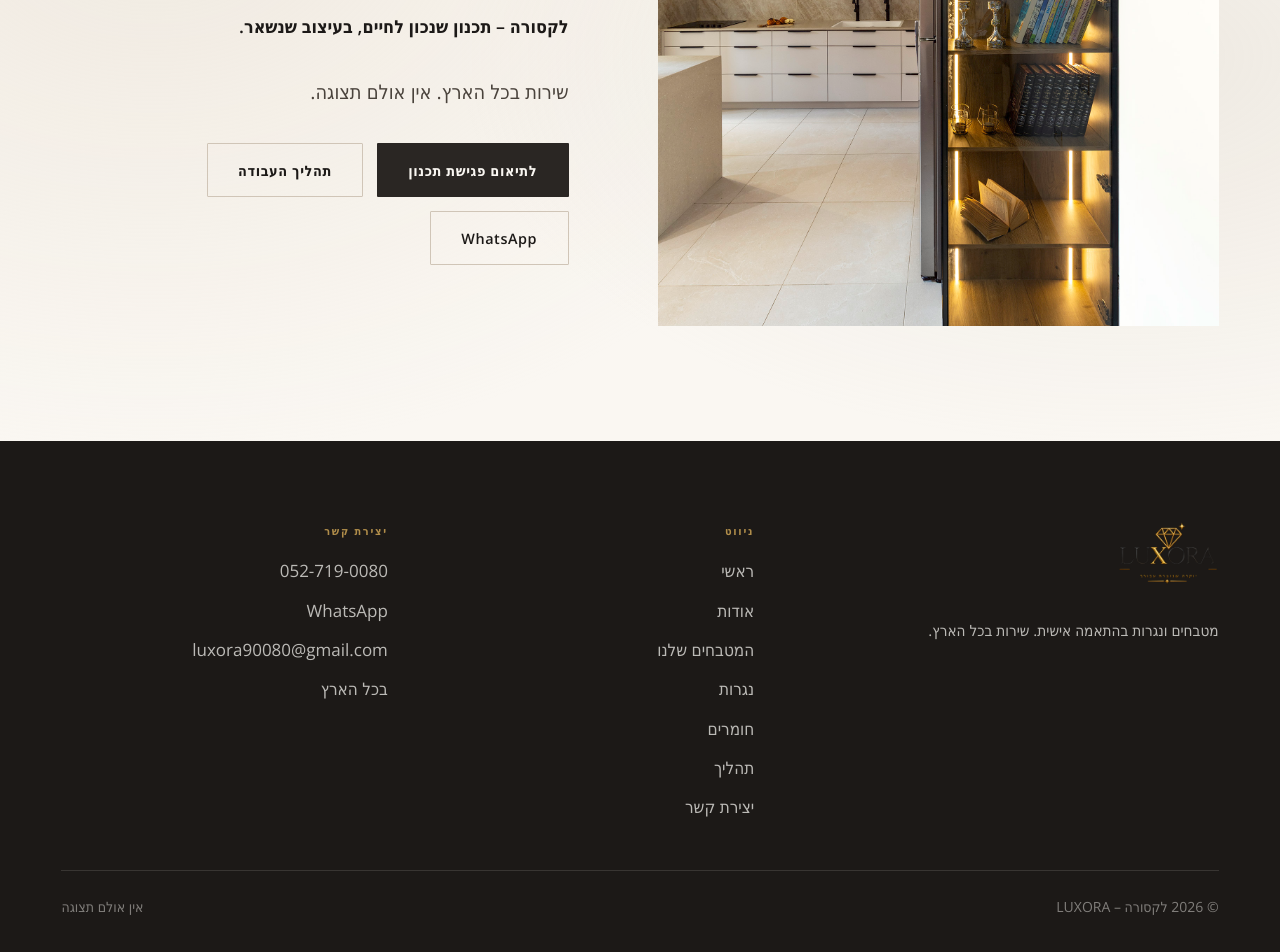
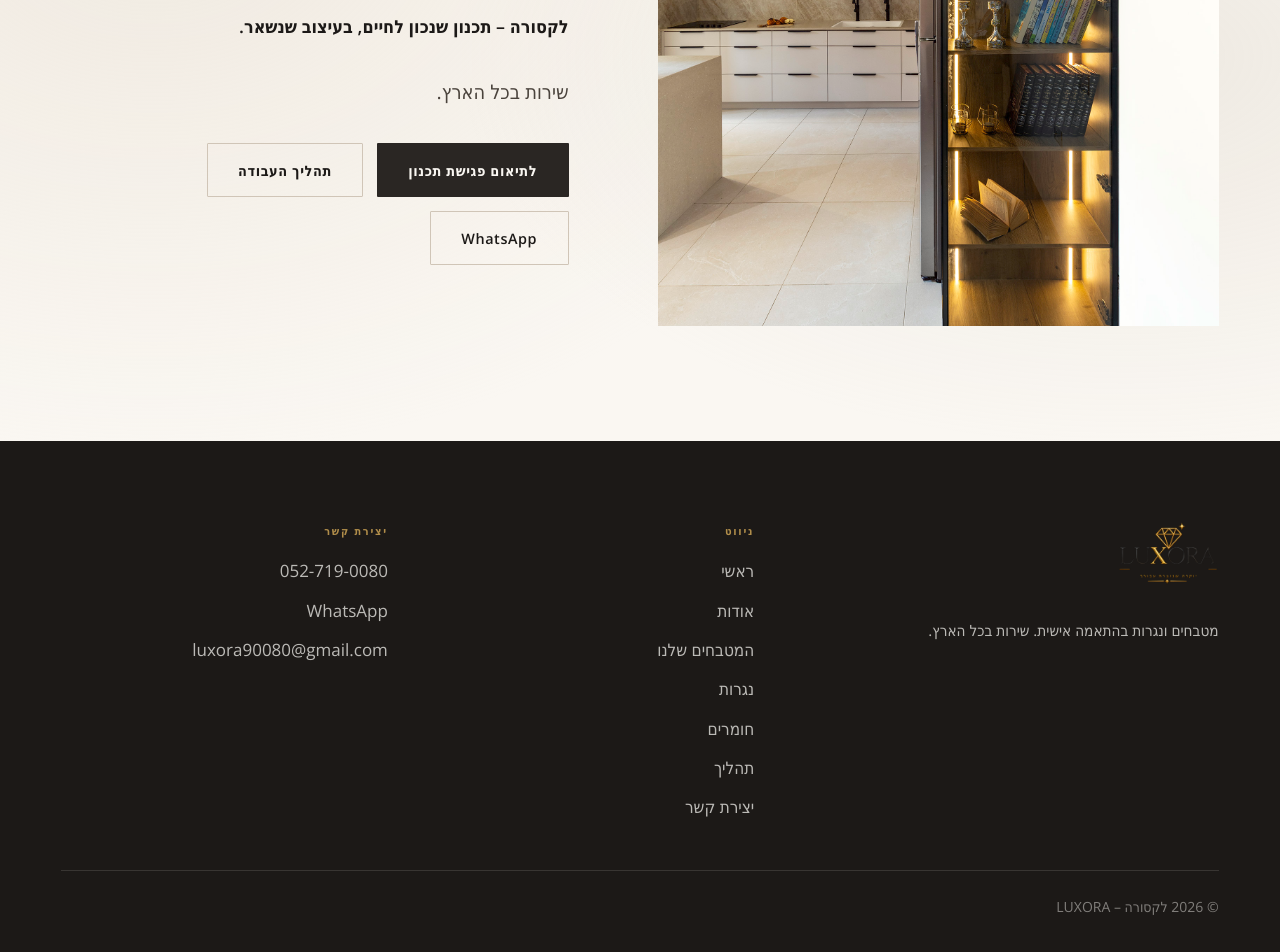
Before and after one commit to avinisimian-debug/luxora-website, a React (Vite) app: page /about in a window 1280 px wide. Shown: the part 887-1839 px from the top of the page. Built offline with nearby package versions, Linux system fonts and the light colour scheme.

Commit message:
Remove the "no showroom" note and service-area line.
Drop "אין אולם תצוגה" from the footer, about and contact pages, and the
service-area line from the footer contacts (footer also reformatted).

Co-Authored-By: Claude Opus 5.5 <noreply@anthropic.com>

```diff
--- a/src/components/Footer.tsx
+++ b/src/components/Footer.tsx
@@ -1,15 +1,19 @@
-import { Link } from 'react-router-dom'
-import { CONTACT, NAV } from '../data/content'
-import { BrandLogo } from './BrandLogo'
+import { Link } from "react-router-dom";
+import { CONTACT, NAV } from "../data/content";
+import { BrandLogo } from "./BrandLogo";
 
 export function Footer() {
-  const year = new Date().getFullYear()
+  const year = new Date().getFullYear();
 
   return (
     <footer className="site-footer">
       <div className="container footer-grid">
         <div>
-          <Link to="/" className="brand brand--footer" aria-label="לקסורה LUXORA">
+          <Link
+            to="/"
+            className="brand brand--footer"
+            aria-label="לקסורה LUXORA"
+          >
             <BrandLogo variant="footer" />
           </Link>
           <p className="footer-desc">
@@ -36,15 +40,13 @@ export function Footer() {
               WhatsApp
             </a>
             <a href={CONTACT.emailHref}>{CONTACT.email}</a>
-            <span>{CONTACT.serviceArea}</span>
           </div>
         </div>
       </div>
 
       <div className="container footer-bottom">
         <span>© {year} לקסורה – LUXORA</span>
-        <span>אין אולם תצוגה</span>
       </div>
     </footer>
-  )
+  );
 }
--- a/src/pages/AboutPage.tsx
+++ b/src/pages/AboutPage.tsx
@@ -40,7 +40,7 @@ export function AboutPage() {
                 </p>
               </div>
               <p className="section-lead about-service-note">
-                שירות בכל הארץ. אין אולם תצוגה.
+                שירות בכל הארץ.
               </p>
               <div className="btn-row">
                 <Link className="btn btn--primary" to="/contact">
--- a/src/pages/ContactPage.tsx
+++ b/src/pages/ContactPage.tsx
@@ -81,7 +81,7 @@ export function ContactPage() {
           <p className="eyebrow">יצירת קשר</p>
           <h1>לקסורה – LUXORA</h1>
           <p className="page-intro__lead">
-            מטבחים ונגרות בהתאמה אישית. שירות בכל הארץ. אין אולם תצוגה.
+            מטבחים ונגרות בהתאמה אישית. שירות בכל הארץ.
           </p>
         </div>
       </header>
```
